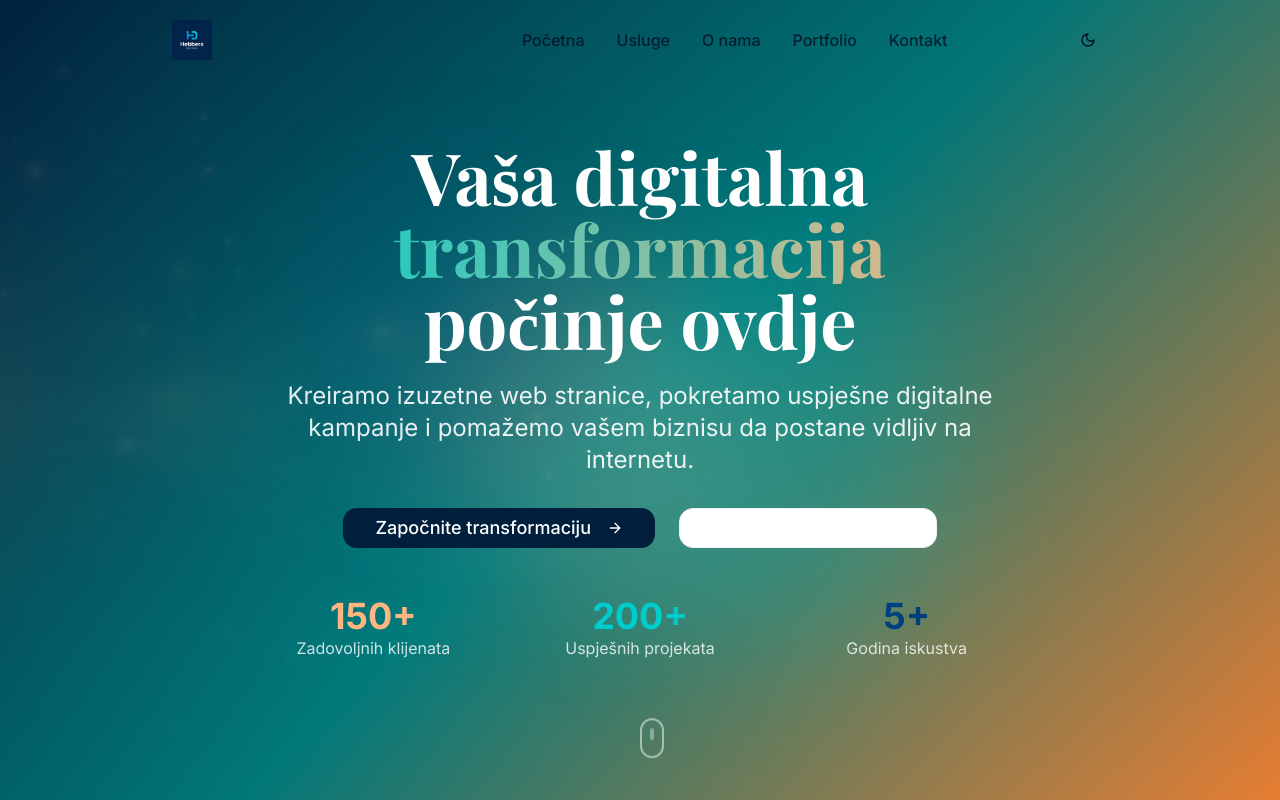
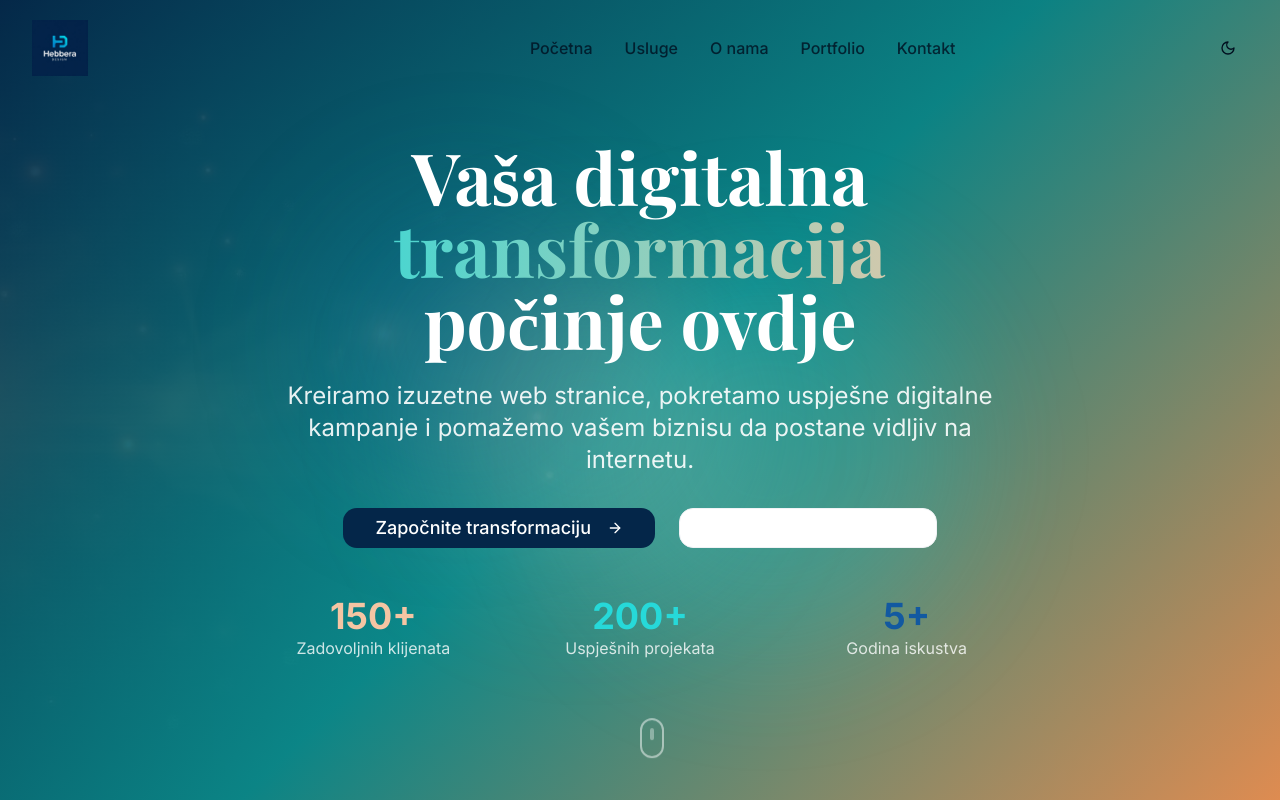
Before and after one commit to cane007/hebbara-digital-spark, a React (Vite) app: page / in a window 1280 px wide. Shown: the top 800 px of the page. Built offline with nearby package versions, Linux system fonts and the light colour scheme.

Commit message:
Refactor: Improve header and transitions

```diff
--- a/src/components/Header.tsx
+++ b/src/components/Header.tsx
@@ -38,10 +38,10 @@ export default function Header() {
   }];
   return <header className={`fixed top-0 left-0 right-0 z-50 transition-all duration-300 ${isScrolled ? 'bg-background/80 backdrop-blur-lg border-b border-border/20 shadow-soft' : 'bg-transparent'}`}>
       <div className="container mx-auto px-4 sm:px-6 lg:px-8">
-        <div className="flex items-center justify-between h-20 mx-[140px]">
+        <div className="flex items-center justify-between h-24 max-w-7xl mx-auto">
           {/* Logo */}
           <div className="flex items-center space-x-3">
-            <img src={logo} alt="Hebbera Design Logo" className="h-10 w-10" />
+            <img src={logo} alt="Hebbera Design Logo" className="h-12 w-12 sm:h-14 sm:w-14 hover:scale-110 transition-all duration-300" />
             <span className="text-2xl font-playfair font-bold text-gradient">
               Hebbera Design
             </span>
--- a/src/index.css
+++ b/src/index.css
@@ -18,20 +18,20 @@
     --popover: 0 0% 100%;
     --popover-foreground: 210 100% 6%;
 
-    /* Primary - Deep Professional Blue */
-    --primary: 210 100% 12%;
+    /* Primary - Softer Deep Blue */
+    --primary: 210 90% 15%;
     --primary-foreground: 0 0% 100%;
-    --primary-glow: 210 100% 25%;
+    --primary-glow: 210 80% 35%;
 
-    /* Secondary - Innovation Teal */
-    --secondary: 180 100% 25%;
+    /* Secondary - Softer Innovation Teal */
+    --secondary: 180 85% 30%;
     --secondary-foreground: 0 0% 100%;
-    --secondary-glow: 180 100% 40%;
+    --secondary-glow: 180 70% 50%;
 
-    /* Accent - Creative Orange */
-    --accent: 25 100% 60%;
+    /* Accent - Softer Creative Orange */
+    --accent: 25 90% 65%;
     --accent-foreground: 0 0% 100%;
-    --accent-glow: 25 100% 75%;
+    --accent-glow: 25 80% 80%;
 
     --muted: 210 20% 96%;
     --muted-foreground: 210 10% 40%;
@@ -45,13 +45,13 @@
 
     --radius: 1rem;
 
-    /* Premium Gradients */
-    --gradient-hero: linear-gradient(135deg, hsl(210 100% 12%), hsl(180 100% 25%), hsl(25 100% 60%));
-    --gradient-primary: linear-gradient(135deg, hsl(210 100% 12%), hsl(210 100% 25%));
-    --gradient-secondary: linear-gradient(135deg, hsl(180 100% 25%), hsl(180 100% 40%));
-    --gradient-accent: linear-gradient(135deg, hsl(25 100% 60%), hsl(25 100% 75%));
-    --gradient-subtle: linear-gradient(180deg, hsl(0 0% 100%), hsl(210 20% 98%));
-    --gradient-dark: linear-gradient(135deg, hsl(210 100% 8%), hsl(210 100% 12%));
+    /* Softer Premium Gradients */
+    --gradient-hero: linear-gradient(135deg, hsl(210 90% 15%), hsl(180 85% 30%), hsl(25 90% 65%));
+    --gradient-primary: linear-gradient(135deg, hsl(210 90% 15%), hsl(210 80% 35%));
+    --gradient-secondary: linear-gradient(135deg, hsl(180 85% 30%), hsl(180 70% 50%));
+    --gradient-accent: linear-gradient(135deg, hsl(25 90% 65%), hsl(25 80% 80%));
+    --gradient-subtle: linear-gradient(180deg, hsl(0 0% 100%), hsl(210 15% 98%));
+    --gradient-dark: linear-gradient(135deg, hsl(210 90% 8%), hsl(210 90% 15%));
 
     /* Premium Shadows */
     --shadow-premium: 0 20px 60px -10px hsl(210 100% 12% / 0.3);
@@ -59,9 +59,10 @@
     --shadow-soft: 0 10px 30px -5px hsl(210 20% 20% / 0.1);
     --shadow-card: 0 8px 32px -8px hsl(210 20% 20% / 0.15);
 
-    /* Animations */
-    --transition-smooth: all 0.4s cubic-bezier(0.4, 0, 0.2, 1);
-    --transition-bounce: all 0.6s cubic-bezier(0.68, -0.55, 0.265, 1.55);
+    /* Softer Animations */
+    --transition-smooth: all 0.5s cubic-bezier(0.25, 0.46, 0.45, 0.94);
+    --transition-bounce: all 0.7s cubic-bezier(0.68, -0.55, 0.265, 1.35);
+    --transition-gentle: all 0.3s cubic-bezier(0.25, 0.8, 0.25, 1);
 
     /* Glass Effects */
     --glass-bg: rgba(255, 255, 255, 0.1);
```
